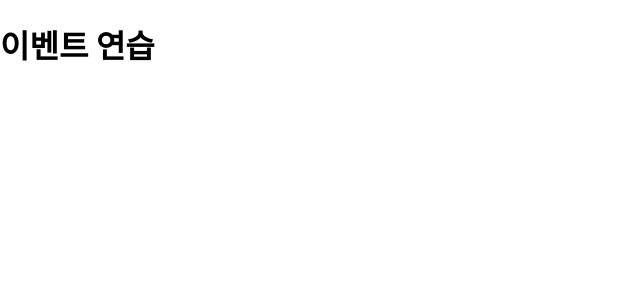
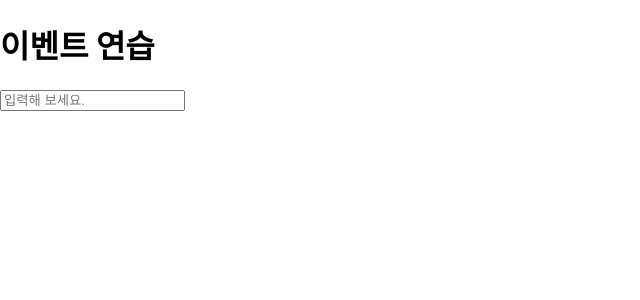
Before and after one commit to QQWaseokE/SK_Shieldus_Rookies_1st, a React (Create React App) app in the folder frontend/react/my-app/: page / in a window 1280 px wide. Shown: the top 300 px of the page, without its empty margins (0-640 px from the left). Built offline with nearby package versions, Linux system fonts and the light colour scheme.

Commit message:
EventPractice 컴포넌트에 입력창을 추가하고, 입력값을 콘솔에 출력하도록 수정
7/2(화)

```diff
--- a/frontend/react/my-app/src/EventPractice.js
+++ b/frontend/react/my-app/src/EventPractice.js
@@ -5,6 +5,9 @@ class EventPractice extends Component {
         return (
             <>
                 <h1>이벤트 연습</h1>
+                <input type="text" name="message"
+                placeholder="입력해 보세요."
+                onChange={e => console.log(e.target.value)} />
             </>
         );
     }
```
